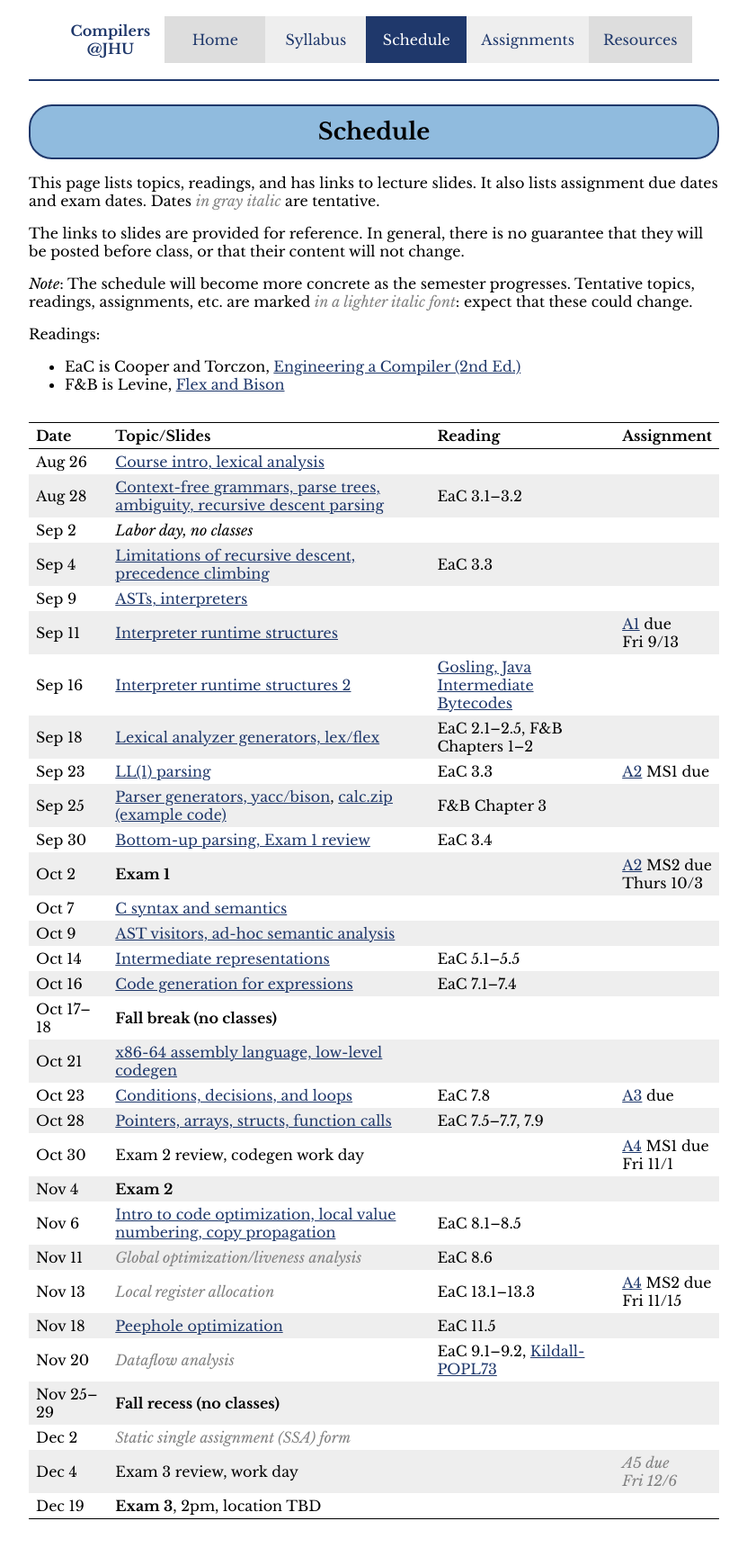
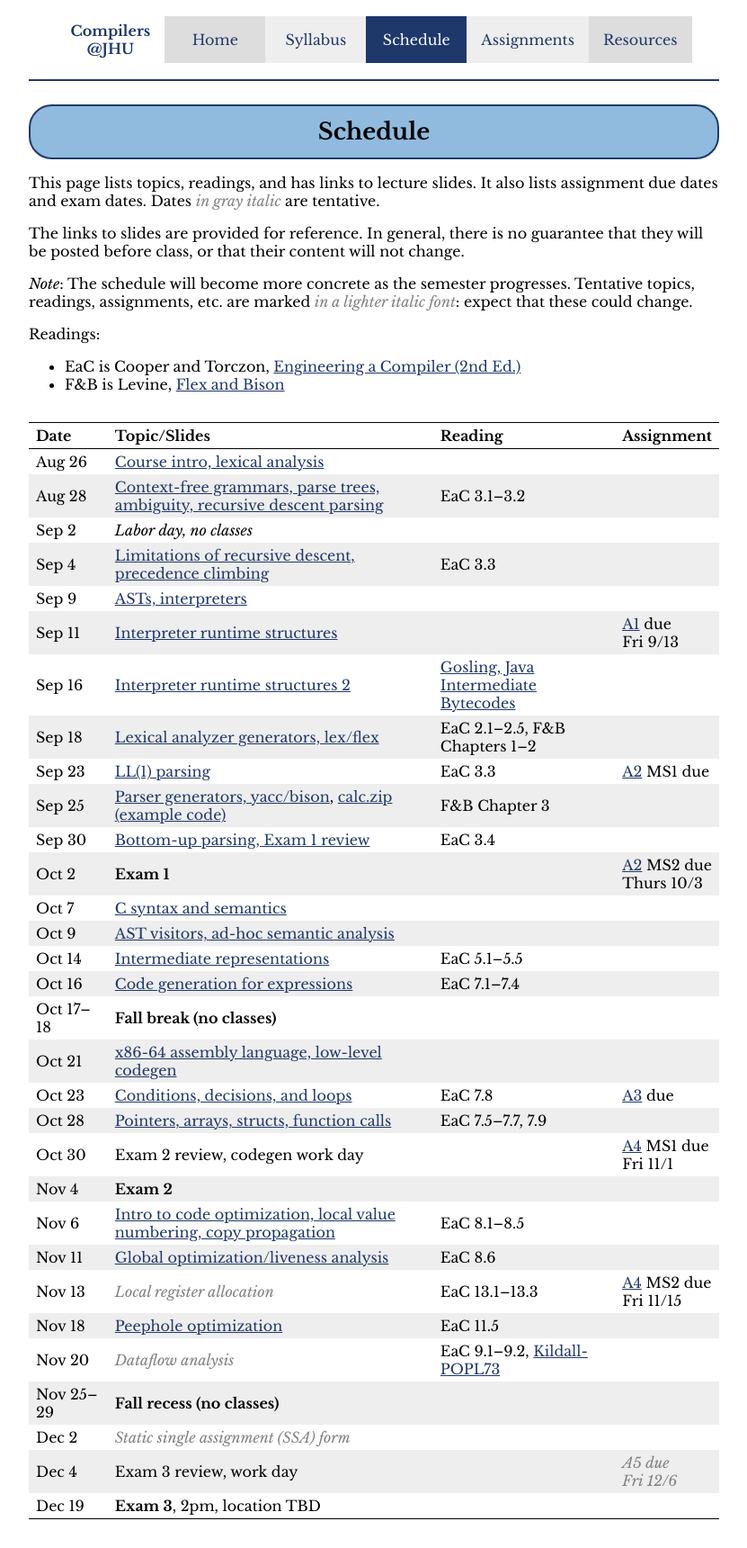
Before and after one commit to jhucompilers/fall2024, a Jekyll site: the page built from schedule.md, in a window 1280 px wide. Shown: the whole page at 90% size, without its empty margins (224-1055 px from the left). Built offline with Jekyll 4.4.1, drawn with Linux system fonts in a browser that asks for light colours.

Commit message:
post lec 19 slides

```diff
--- a/schedule.csv
+++ b/schedule.csv
@@ -22,7 +22,7 @@ Oct 28,"Pointers, arrays, structs, function calls",lectures/lecture17-public.pdf
 Oct 30,"Exam 2 review, codegen work day",,,"","[A4](assign/assign04.html) MS1 due<br>Fri 11/1"
 Nov 4,"**Exam 2**",,,
 Nov 6,"Intro to code optimization, local value numbering, copy propagation",lectures/lecture18-public.pdf,,"EaC 8.1–8.5"
-Nov 11,"<span class='tentative'>Global optimization/liveness analysis</span>","",,"EaC 8.6"
+Nov 11,"Global optimization/liveness analysis",lectures/lecture19-public.pdf,,"EaC 8.6"
 Nov 13,"<span class='tentative'>Local register allocation</span>","",,"EaC 13.1–13.3","[A4](assign/assign04.html) MS2 due<br>Fri 11/15"
 Nov 18,"Peephole optimization",lectures/lecture21-public.pdf,,"EaC 11.5"
 Nov 20,"<span class='tentative'>Dataflow analysis</span>",,,"EaC 9.1–9.2, <a href='lectures/kildall-popl73.pdf'>Kildall-POPL73</a>",
--- a/schedule.md
+++ b/schedule.md
@@ -48,7 +48,7 @@ Oct 28 | [Pointers, arrays, structs, function calls](lectures/lecture17-public.p
 Oct 30 | Exam 2 review, codegen work day |  | [A4](assign/assign04.html) MS1 due<br>Fri 11/1
 Nov 4 | **Exam 2** |  |
 Nov 6 | [Intro to code optimization, local value numbering, copy propagation](lectures/lecture18-public.pdf) | EaC 8.1–8.5 |
-Nov 11 | <span class='tentative'>Global optimization/liveness analysis</span> | EaC 8.6 |
+Nov 11 | [Global optimization/liveness analysis](lectures/lecture19-public.pdf) | EaC 8.6 |
 Nov 13 | <span class='tentative'>Local register allocation</span> | EaC 13.1–13.3 | [A4](assign/assign04.html) MS2 due<br>Fri 11/15
 Nov 18 | [Peephole optimization](lectures/lecture21-public.pdf) | EaC 11.5 |
 Nov 20 | <span class='tentative'>Dataflow analysis</span> | EaC 9.1–9.2, <a href='lectures/kildall-popl73.pdf'>Kildall-POPL73</a> |
```
Also changed, not shown: 1 other file.
